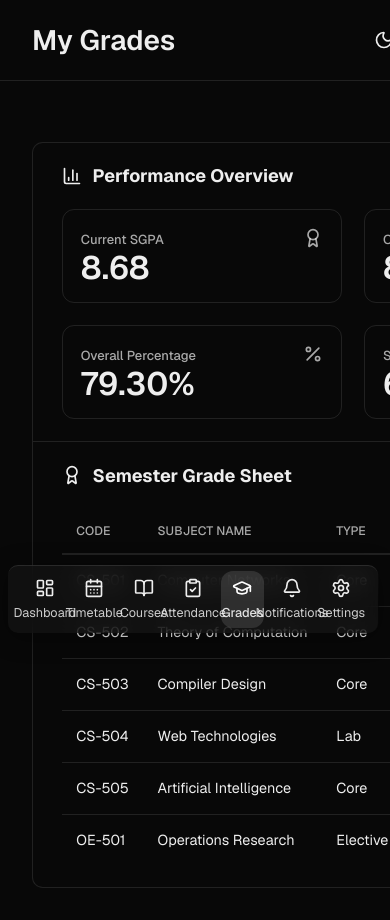
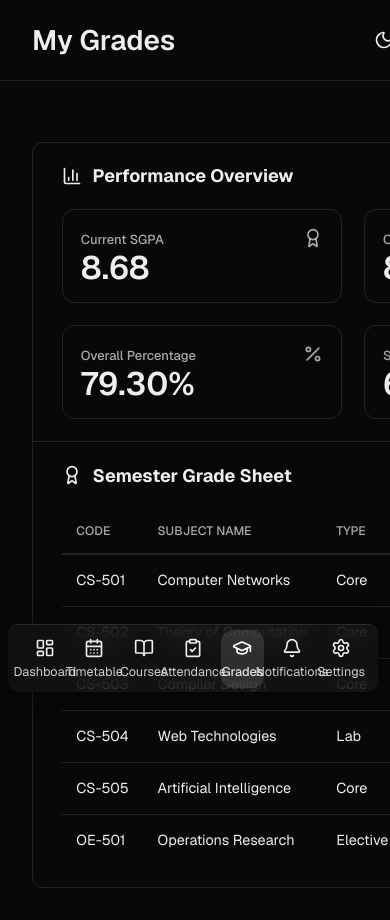
Before and after one commit to Shourya523/EduSch-Frontend, a React (Vite) app: page /student/grades in a window 390 px wide. Shown: the top 920 px of the page. Built offline with nearby package versions, Linux system fonts and the light colour scheme.

Commit message:
Shourya added new pages and new popups

```diff
--- a/src/Pages/StudentsDashboard/Dashboard-students.css
+++ b/src/Pages/StudentsDashboard/Dashboard-students.css
@@ -1,5 +1,4 @@
-@import url('https://fonts.googleapis.com/css2?family=Geist:wght@100..900&display=swap');
-
+/* @import url('https://fonts.googleapis.com/css2?family=Geist:wght@100..900&display=swap'); */
 /* --- Root Variables (Copied from existing files) --- */
 :root {
     --bg-dark: #080808;
--- a/src/components/SideBar-student.css
+++ b/src/components/SideBar-student.css
@@ -122,7 +122,7 @@
     .sidebar-student {
        width: 100%;
     position: fixed;
-    bottom:25vh;
+    bottom:18vh;
     left: 2%;
     right: 0;
     transform: none; /* Removed centering */
--- a/src/components/SideBar.css
+++ b/src/components/SideBar.css
@@ -144,7 +144,7 @@
     /* --- Full Width & Position --- */
     width: 100%;
     position: fixed;
-    bottom:25vh;
+    bottom:16vh;
     left: 2%;
     right: 0;
     transform: none; /* Removed centering */
```
